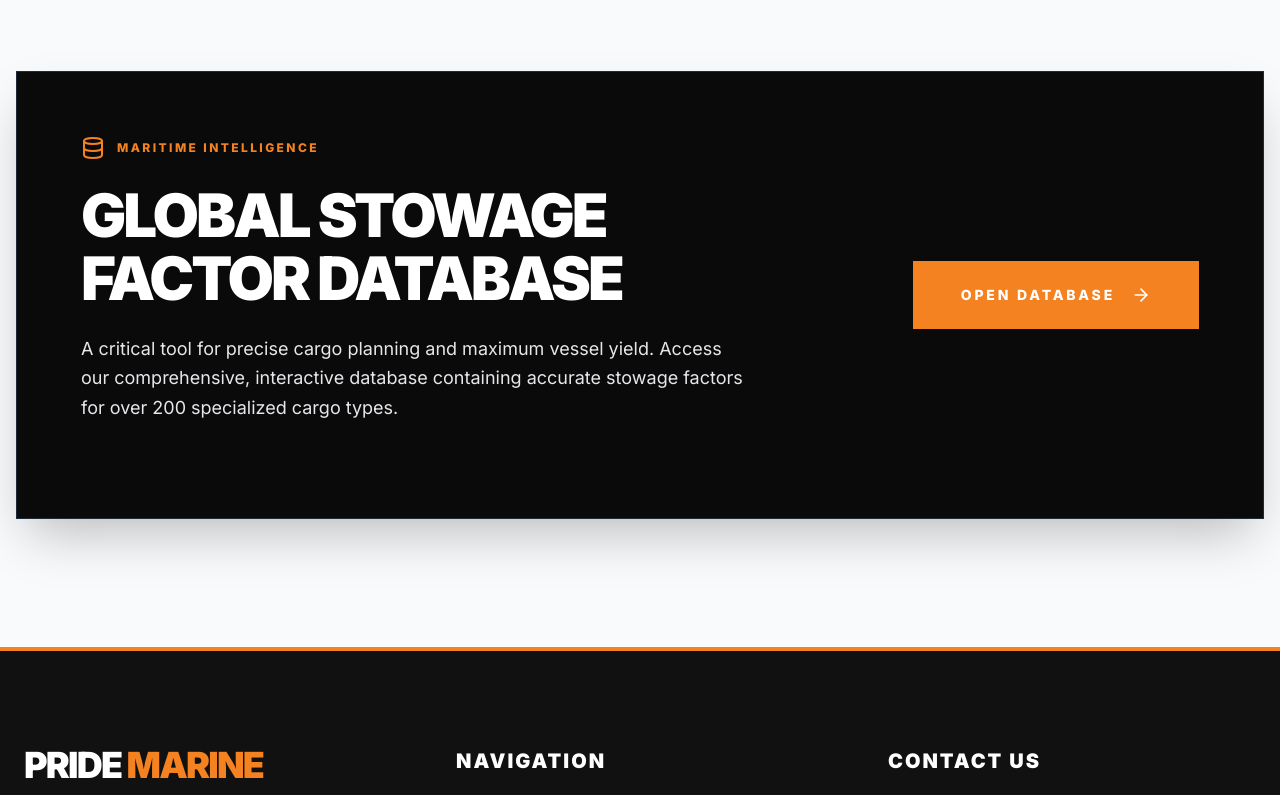
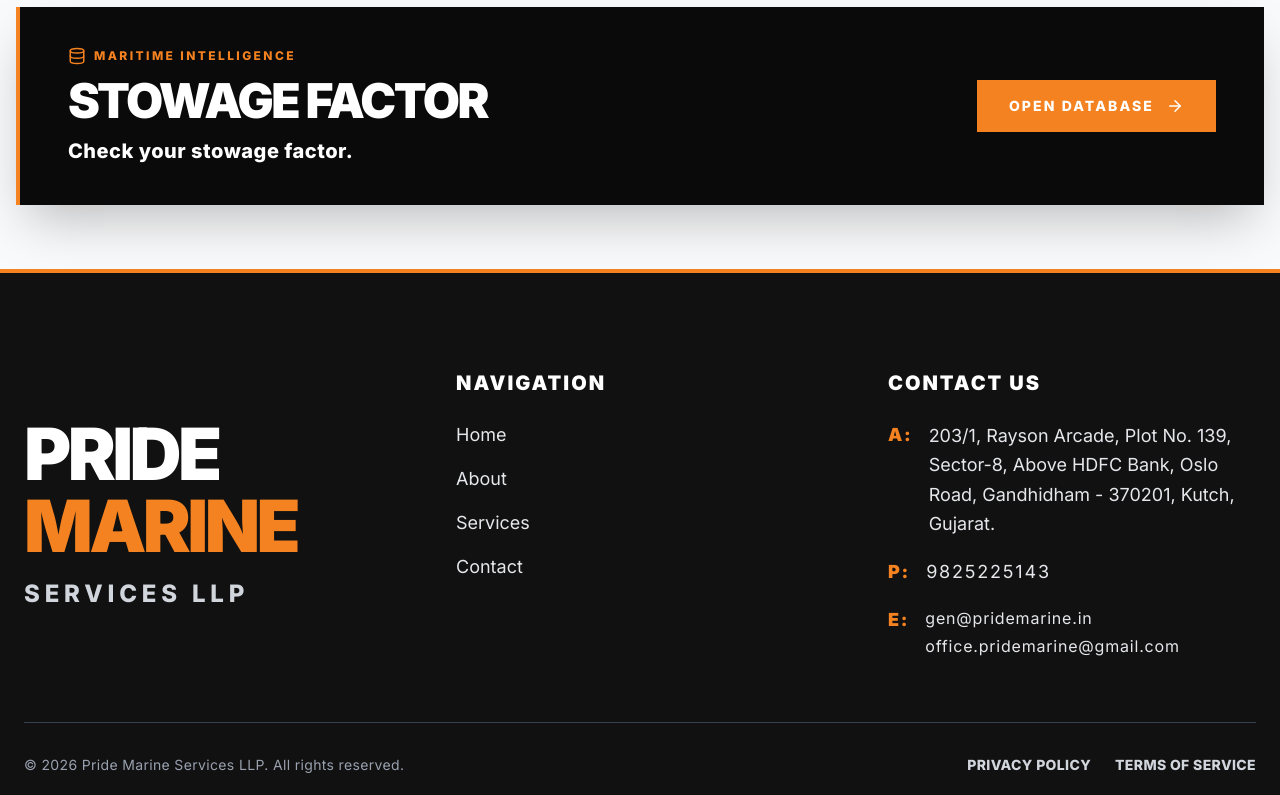
Before and after one commit to 2004danish/pride-marine, a Next.js app: page /about in a window 1280 px wide. Shown: the part 1520-2315 px from the top of the page. Built offline with nearby package versions, Linux system fonts and the light colour scheme.

Commit message:
feat: complete homepage UI overhaul, fixed stowage banner, updated footer design

```diff
--- a/components/Fleet.tsx
+++ b/components/Fleet.tsx
@@ -6,41 +6,42 @@
 
 export default function Fleet() {
   return (
-    <section className="w-full py-20 lg:py-32 px-4 bg-gray-50 overflow-hidden relative">
+    <section className="w-full py-12 lg:py-16 px-4 bg-gray-50 overflow-hidden relative">
       <div className="max-w-7xl mx-auto relative z-10">
         <motion.div
-          initial={{ opacity: 0, y: 30 }}
+          initial={{ opacity: 0, y: 20 }}
           whileInView={{ opacity: 1, y: 0 }}
           viewport={{ once: true }}
-          transition={{ duration: 0.6 }}
-          className="flex flex-col lg:flex-row lg:items-center justify-between bg-[#0a0a0a] border border-gray-800 p-8 sm:p-12 lg:p-16 shadow-2xl rounded-none"
+          transition={{ duration: 0.5 }}
+          className="flex flex-col md:flex-row md:items-center justify-between bg-[#0a0a0a] border-l-4 border-prideOrange p-6 sm:p-8 lg:px-12 lg:py-10 shadow-2xl"
         >
-          <div className="max-w-2xl mb-10 lg:mb-0">
-            <div className="flex items-center gap-3 mb-6">
-              <Database className="text-prideOrange" size={24} />
-              <span className="text-prideOrange font-bold tracking-[0.2em] uppercase text-[10px] lg:text-xs">
+          {/* Left Side: Text Content */}
+          <div className="mb-6 md:mb-0">
+            <div className="flex items-center gap-2 mb-2 sm:mb-3">
+              <Database className="text-prideOrange" size={18} />
+              <span className="text-prideOrange font-bold tracking-[0.2em] uppercase text-[10px] sm:text-xs">
                 Maritime Intelligence
               </span>
             </div>
 
-            {/* FIXED READABILITY: Changed text-gray-500 to text-white */}
-            <h2 className="text-4xl sm:text-5xl lg:text-6xl font-black text-white uppercase tracking-tighter leading-[1.05] mb-6">
-              Global Stowage <br className="hidden sm:block"/>Factor Database
+            <h2 className="text-3xl sm:text-4xl lg:text-5xl font-black text-white uppercase tracking-tighter leading-none mb-3">
+              Stowage Factor
             </h2>
 
-            {/* FIXED READABILITY: Changed from font-light/text-gray-400 to font-normal/text-gray-200 and bumped the size */}
-            <p className="text-gray-200 font-normal leading-relaxed text-base md:text-lg mb-8">
-              A critical tool for precise cargo planning and maximum vessel yield. Access our comprehensive, interactive database containing accurate stowage factors for over 200 specialized cargo types.
+            {/* FIXED: Made it big, bold, white, and fully visible */}
+            <p className="text-white font-bold text-lg sm:text-xl tracking-wide">
+              Check your stowage factor.
             </p>
           </div>
 
+          {/* Right Side: Button */}
           <div className="flex-shrink-0">
             <Link
               href="/stowage-factor"
-              className="group flex items-center justify-center gap-4 bg-prideOrange text-white px-8 lg:px-12 py-5 lg:py-6 font-extrabold text-xs lg:text-sm tracking-[0.2em] uppercase hover:bg-white hover:text-black transition-all duration-300 w-full sm:w-auto"
+              className="group flex items-center justify-center gap-3 bg-prideOrange text-white px-8 py-4 font-extrabold text-xs sm:text-sm tracking-[0.15em] uppercase hover:bg-white hover:text-black transition-all duration-300 w-full md:w-auto"
             >
               Open Database
-              <ArrowRight className="group-hover:translate-x-2 transition-transform duration-300" size={20} />
+              <ArrowRight className="group-hover:translate-x-2 transition-transform duration-300" size={18} />
             </Link>
           </div>
         </motion.div>
--- a/components/Footer.tsx
+++ b/components/Footer.tsx
@@ -6,26 +6,21 @@
       <div className="max-w-7xl mx-auto grid grid-cols-1 md:grid-cols-2 lg:grid-cols-3 gap-12 lg:gap-16 border-b border-gray-700 pb-12 lg:pb-16 mb-6 lg:mb-8">
 
         {/* Brand Info */}
-        <div>
-          <div className="flex flex-col mb-4 lg:mb-6">
-            <span className="text-3xl lg:text-4xl font-black tracking-tighter text-white leading-none">
-              PRIDE <span className="text-prideOrange">MARINE</span>
+        <div className="flex flex-col justify-center">
+          {/* FIXED: Removed paragraph and MASSIVELY increased text size to fill space */}
+          <div className="flex flex-col">
+            <span className="text-5xl lg:text-6xl xl:text-7xl font-black tracking-tighter text-white leading-none">
+              PRIDE <br className="hidden lg:block"/><span className="text-prideOrange">MARINE</span>
             </span>
-            <span className="text-sm lg:text-base font-bold tracking-[0.2em] text-gray-300 uppercase mt-2">
+            <span className="text-lg lg:text-xl xl:text-2xl font-bold tracking-[0.2em] text-gray-300 uppercase mt-4">
               Services LLP
             </span>
           </div>
-          {/* FIXED: Changed from font-light to font-normal, increased size */}
-          <p className="text-gray-200 text-base lg:text-lg leading-relaxed font-normal">
-            Smart Maritime Solutions. Trusted Partnerships. Providing specialized services across vessel chartering, commercial management, and maritime consultancy.
-          </p>
         </div>
 
         {/* Quick Links */}
         <div>
-          {/* FIXED: Bumped header weight to font-black */}
           <h4 className="text-lg lg:text-xl font-black text-white mb-6 uppercase tracking-widest">Navigation</h4>
-          {/* FIXED: Changed from font-light to font-medium, increased size */}
           <ul className="space-y-4 text-gray-200 text-base lg:text-lg font-medium">
             <li><Link href="/" className="hover:text-prideOrange transition-colors">Home</Link></li>
             <li><Link href="/about" className="hover:text-prideOrange transition-colors">About</Link></li>
@@ -36,9 +31,7 @@
 
         {/* Contact Information */}
         <div>
-          {/* FIXED: Bumped header weight to font-black */}
           <h4 className="text-lg lg:text-xl font-black text-white mb-6 uppercase tracking-widest">Contact Us</h4>
-          {/* FIXED: Changed from font-light to font-medium, increased size */}
           <ul className="space-y-5 text-gray-200 text-base lg:text-lg font-medium">
             <li className="flex items-start gap-4">
               <span className="text-prideOrange font-black tracking-widest">A:</span>
@@ -46,13 +39,15 @@
             </li>
             <li className="flex items-center gap-4">
               <span className="text-prideOrange font-black tracking-widest">P:</span>
-              <span className="tracking-widest">9687684442 | 9825225143</span>
+              {/* FIXED: Removed the first number and the pipe separator */}
+              <span className="tracking-widest">9825225143</span>
             </li>
             <li className="flex items-start gap-4">
               <span className="text-prideOrange font-black tracking-widest">E:</span>
               <div className="flex flex-col space-y-1 overflow-hidden tracking-wider text-sm lg:text-base">
-                <span className="break-all hover:text-prideOrange transition-colors cursor-pointer">GEN@PRIDEMARINE.IN</span>
-                <span className="break-all hover:text-prideOrange transition-colors cursor-pointer">OFFICE.PRIDEMARINE@GMAIL.COM</span>
+                {/* FIXED: Changed to small letters */}
+                <span className="break-all hover:text-prideOrange transition-colors cursor-pointer">gen@pridemarine.in</span>
+                <span className="break-all hover:text-prideOrange transition-colors cursor-pointer">office.pridemarine@gmail.com</span>
               </div>
             </li>
           </ul>
--- a/components/Navbar.tsx
+++ b/components/Navbar.tsx
@@ -29,7 +29,7 @@
     <nav className={`fixed top-0 w-full z-50 transition-all duration-300 ${isScrolled ? "bg-white shadow-md py-4" : "bg-white py-6 md:py-8"}`}>
       <div className="max-w-7xl mx-auto px-4 sm:px-6 flex justify-between items-center">
 
-        {/* Logo - FIXED: Text scaled for mobile to fit "SERVICES LLP" on one line */}
+        {/* Logo */}
         <Link href="/" className="flex items-center gap-1 sm:gap-1.5 z-50 whitespace-nowrap shrink-0">
           <span className="text-[15px] sm:text-2xl lg:text-3xl font-black text-prideDark tracking-tighter uppercase">Pride</span>
           <span className="text-[15px] sm:text-2xl lg:text-3xl font-black text-prideOrange tracking-tighter uppercase">Marine</span>
@@ -43,9 +43,10 @@
             const isActive = pathname === link.href;
             return (
               <div key={link.name}>
+                {/* FIXED: Changed to font-black and tracking-tighter to match the logo */}
                 <Link
                   href={link.href}
-                  className={`text-sm lg:text-base font-bold uppercase tracking-widest transition-colors duration-300 ${
+                  className={`text-sm lg:text-base font-black uppercase tracking-tighter transition-colors duration-300 ${
                     isActive
                       ? "text-prideOrange"
                       : "text-gray-900 hover:text-prideOrange"
@@ -75,7 +76,7 @@
                 key={link.name}
                 href={link.href}
                 onClick={() => setMobileMenuOpen(false)}
-                className={`text-2xl font-black uppercase tracking-widest ${
+                className={`text-2xl font-black uppercase tracking-tighter ${
                   isActive ? "text-prideOrange" : "text-gray-900"
                 }`}
               >
--- a/components/Services.tsx
+++ b/components/Services.tsx
@@ -4,7 +4,6 @@
 import { Anchor, Ship, Box, Compass, Briefcase, Ruler } from "lucide-react";
 
 export default function Services() {
-  // UPDATED: Added unique, highly professional descriptions for each service
   const services = [
     {
       title: "Ship Chartering Services",
@@ -27,13 +26,14 @@
       description: "Data-driven insights and market analysis to help you secure competitive freight rates and make highly informed chartering decisions."
     },
     {
-      title: "Commercial & Technical Mgmt",
+      title: "Commercial & Technical Management",
       icon: <Anchor size={36} strokeWidth={1.5} />,
       description: "End-to-end vessel management ensuring optimal performance, strict compliance, and cost-effective daily maritime operations."
     },
     {
       title: "Maritime Project Support",
-      icon: <Ruler size={36} strokeWidth={1.5} />,
+      // FIXED: Added a -rotate-45 class. Tilting it diagonally makes it look like a drafting/measuring tool just like your image, rather than a comb!
+      icon: <Ruler size={36} strokeWidth={1.5} className="-rotate-45 transform" />,
       description: "Specialized engineering and logistical support for complex heavy-lift, breakbulk, and demanding offshore maritime projects."
     }
   ];
@@ -79,7 +79,7 @@
               {/* Orange Hover Accent Line */}
               <div className="absolute top-0 left-0 w-full h-1 bg-prideOrange transform scale-x-0 group-hover:scale-x-100 transition-transform duration-500 origin-left"></div>
 
-              {/* UPDATED: Flex container to put Icon and Title side-by-side */}
+              {/* Flex container to put Icon and Title side-by-side */}
               <div className="flex items-center gap-4 mb-6">
                 <div className="text-prideDark group-hover:text-prideOrange transition-colors duration-500 shrink-0">
                   {service.icon}
@@ -89,7 +89,7 @@
                 </h3>
               </div>
 
-              {/* UPDATED: Darkened base text, brightened hover text, increased font size, mapped dynamic description */}
+              {/* Description */}
               <p className="text-gray-600 group-hover:text-gray-300 font-normal text-sm lg:text-base leading-relaxed transition-colors duration-500">
                 {service.description}
               </p>
```
Also changed, not shown: components/Hero.tsx (+32 -23 lines), components/StowageFactor.tsx (+6 -11 lines).
